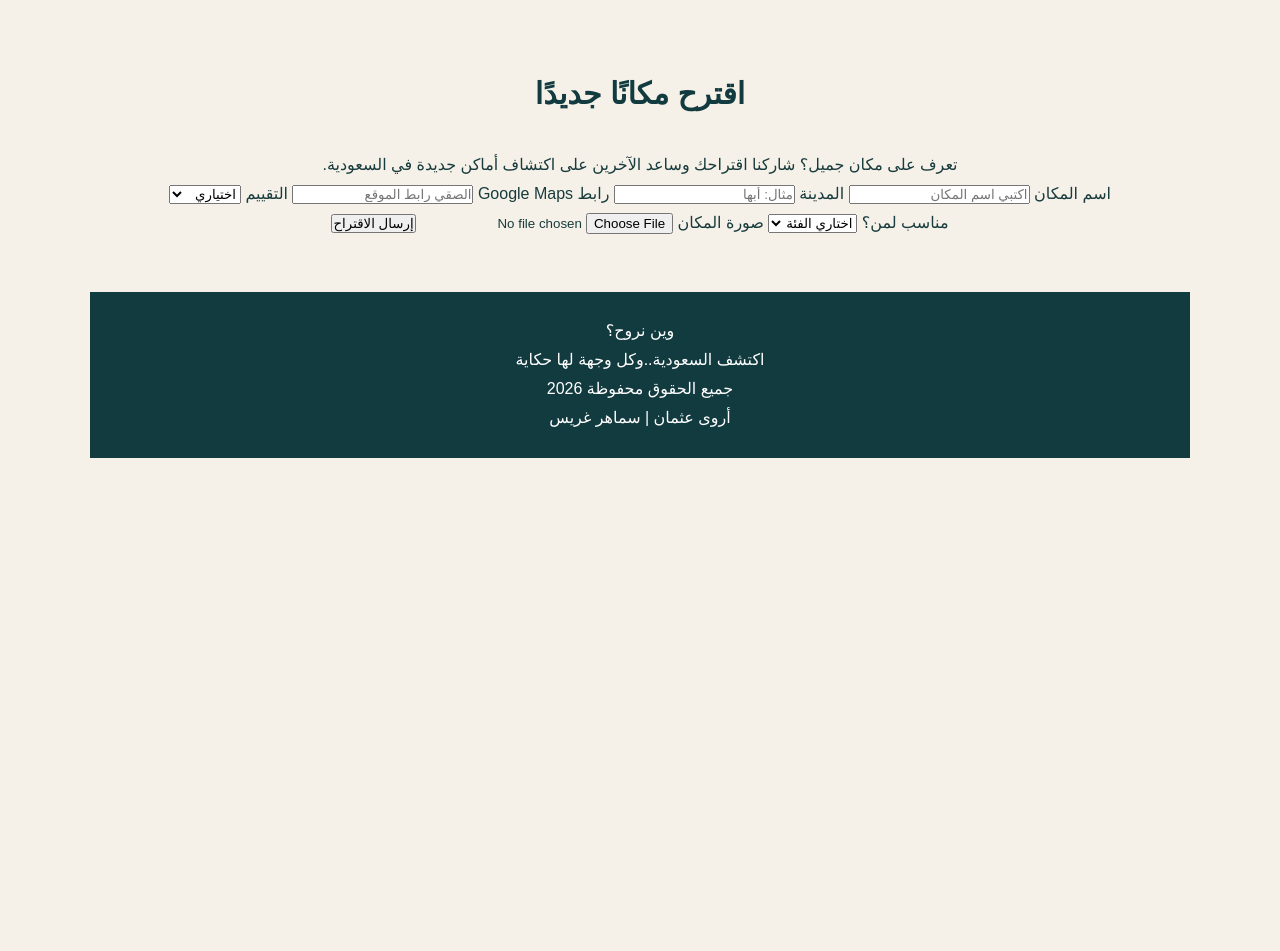
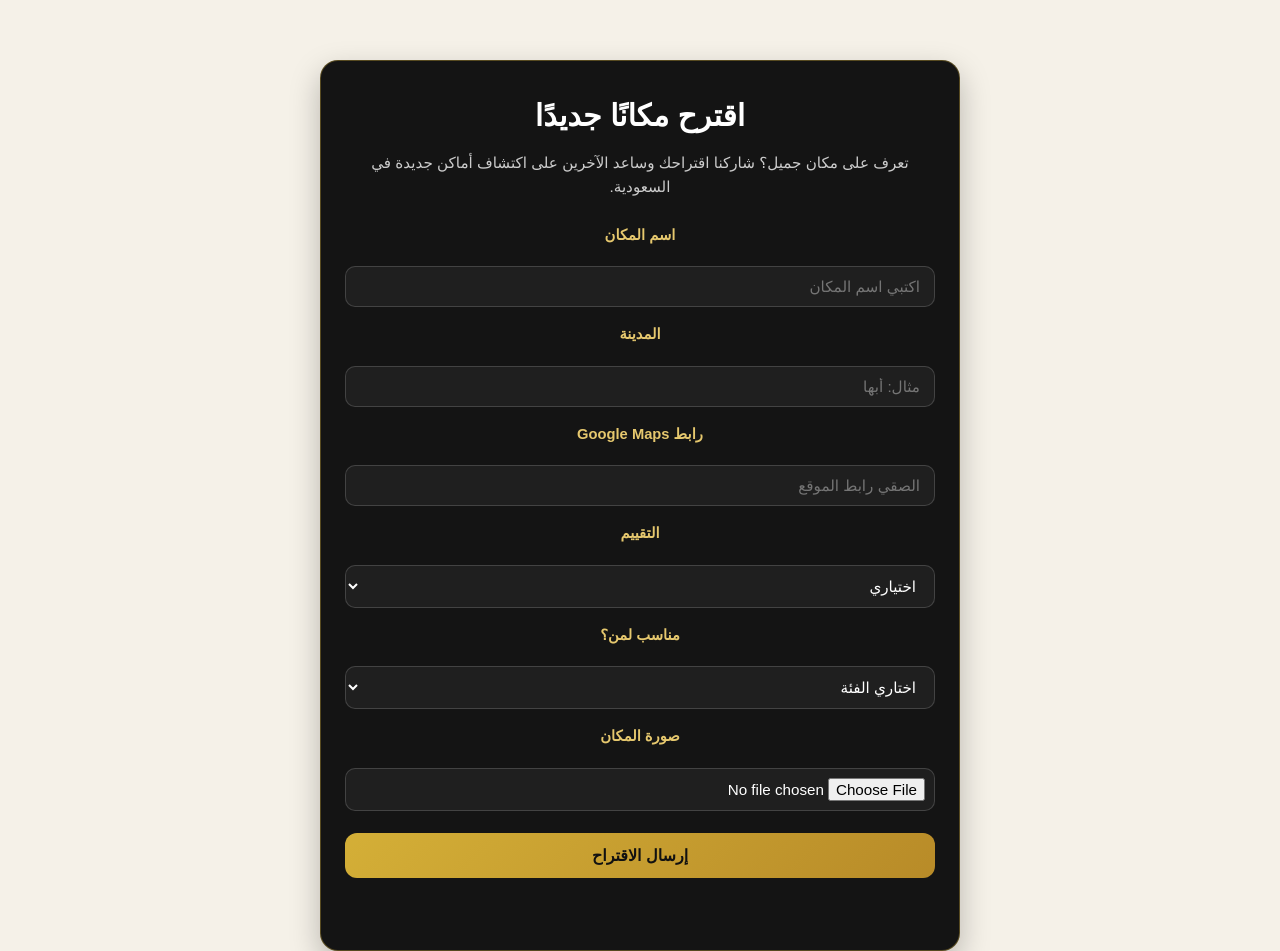
Before and after one commit to arwaalshahrani507-cpu/wain-nrooh, a plain HTML site: page index.html in a window 1280 px wide. Shown: the part 5105-6056 px from the top of the page. Before the commit the page ends 5618 px from the top, so only its background shows below. Drawn offline with Linux system fonts and the light colour scheme; a script that the page names is missing.

Commit message:
Add website CSS

```diff
--- a/style.css
+++ b/style.css
@@ -302,3 +302,111 @@ header h1 {
     height: 130px;
   }
 }
+/* تنسيق قسم اقترح مكاناً جديداً */
+#suggest-place.suggest-place,
+.suggest-place {
+  padding: 48px 16px;
+  display: flex;
+  justify-content: center;
+  background: transparent;
+}
+
+.suggest-container {
+  width: 100%;
+  max-width: 640px;
+  background: #141414;
+  color: #f5f5f5;
+  border: 1px solid rgba(212, 175, 55, 0.35);
+  border-radius: 18px;
+  padding: 28px 24px;
+  box-shadow: 0 12px 30px rgba(0, 0, 0, 0.25);
+  box-sizing: border-box;
+}
+
+.suggest-container h2,
+.suggest-container h3 {
+  margin-top: 0;
+  margin-bottom: 8px;
+  color: #ffffff;
+  text-align: center;
+}
+
+.suggest-container > p {
+  margin-top: 0;
+  margin-bottom: 22px;
+  color: #cccccc;
+  font-size: 0.95rem;
+  text-align: center;
+  line-height: 1.6;
+}
+
+.suggest-container form {
+  display: flex;
+  flex-direction: column;
+  gap: 14px;
+}
+
+.suggest-container label {
+  display: block;
+  font-weight: 600;
+  font-size: 0.92rem;
+  color: #e6c86e;
+  margin-bottom: 4px;
+}
+
+.suggest-container input[type="text"],
+.suggest-container input[type="url"],
+.suggest-container input[type="file"],
+.suggest-container select,
+.suggest-container textarea {
+  width: 100%;
+  padding: 11px 14px;
+  border-radius: 10px;
+  border: 1px solid rgba(255, 255, 255, 0.16);
+  background: #1f1f1f;
+  color: #ffffff;
+  font-family: inherit;
+  font-size: 0.95rem;
+  box-sizing: border-box;
+  outline: none;
+  transition: border-color 0.2s ease, box-shadow 0.2s ease;
+}
+
+.suggest-container input:focus,
+.suggest-container select:focus,
+.suggest-container textarea:focus {
+  border-color: #d4af37;
+  box-shadow: 0 0 0 3px rgba(212, 175, 55, 0.18);
+}
+
+.suggest-container input[type="file"] {
+  padding: 9px;
+  cursor: pointer;
+}
+
+.suggest-container button[type="submit"] {
+  margin-top: 8px;
+  width: 100%;
+  padding: 13px 18px;
+  border: none;
+  border-radius: 12px;
+  background: linear-gradient(135deg, #d4af37, #b88b28);
+  color: #111111;
+  font-family: inherit;
+  font-size: 1rem;
+  font-weight: 700;
+  cursor: pointer;
+  transition: transform 0.15s ease, opacity 0.2s ease;
+}
+
+.suggest-container button[type="submit"]:hover {
+  opacity: 0.95;
+  transform: translateY(-1px);
+}
+
+#suggestionMessage {
+  margin-top: 10px;
+  text-align: center;
+  font-size: 0.92rem;
+  min-height: 20px;
+}
```
